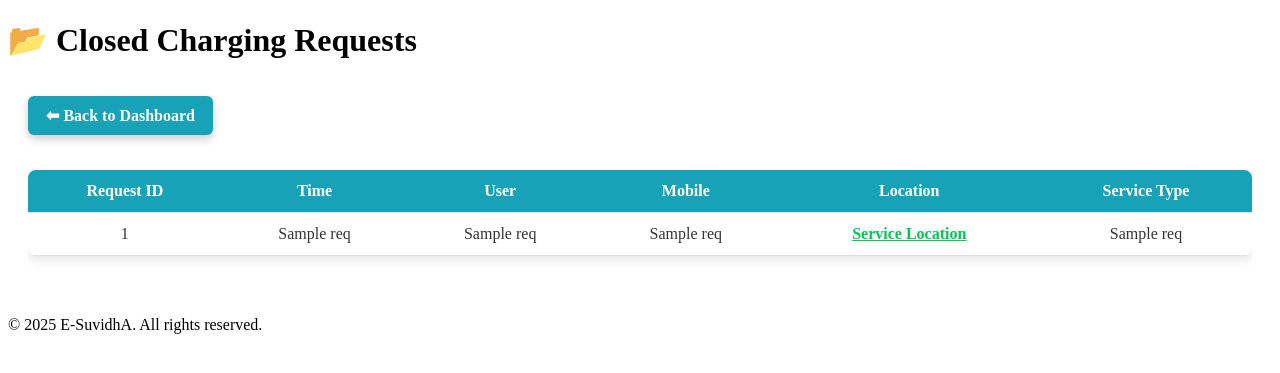
After one commit to ChinuJ6901/e-suvidha, a Flask app: template app/templates/provider_my_requests.html in a window 1280 px wide. The commit adds this page. Shown: the top 373 px of the page. Run offline with Flask 3, Linux system fonts and the light colour scheme; the template is opened without the code that fills it: most values are stand-ins (such as "Sample title", 1, 10 or a date in 2020).

Commit message:
link fixed on station dash to redirect, my request page integrated to show history

```diff
--- /dev/null
+++ b/app/static/css/prodashstyle.css
@@ -0,0 +1,90 @@
+:root {
+    --primary-green: #00c853;
+    --hover-green: #00b74f;
+    --white: #ffffff;
+    --gray: #f4f4f4;
+    --text-dark: #333;
+    --text-light: #bbb;
+    --shadow: 0px 4px 8px rgba(0, 0, 0, 0.2);
+}
+
+/* Back Button */
+.btn-back {
+    display: inline-block;
+    background-color: #17a2b8;
+    color: #fff;
+    padding: 10px 18px;
+    margin: 15px 20px;
+    text-decoration: none;
+    border-radius: 6px;
+    font-weight: bold;
+    box-shadow: 0px 4px 8px rgba(0,0,0,0.2);
+    transition: background-color 0.3s ease;
+}
+.btn-back:hover {
+    background-color: #00b74f;
+}
+
+
+/* Table Container */
+.table-container {
+    overflow-x: auto;
+    margin: 20px;
+    padding-bottom: 40px;
+}
+
+/* Table Styling */
+.styled-table {
+    width: 100%;
+    border-collapse: collapse;
+    background-color: var(--white);
+    color: var(--text-dark);
+    border-radius: 8px;
+    overflow: hidden;
+    box-shadow: 0 4px 12px rgba(0, 0, 0, 0.1);
+    min-width: 600px;
+}
+
+.styled-table thead {
+    background-color: #17a2b8;
+    color: var(--white);
+    font-weight: bold;
+}
+
+.styled-table th,
+.styled-table td {
+    padding: 12px 15px;
+    text-align: center;
+    border-bottom: 1px solid #e0e0e0;
+}
+
+/* Zebra striping */
+.styled-table tbody tr:nth-child(even) {
+    background-color: var(--gray);
+}
+
+/* No Data Text */
+.no-data {
+    text-align: center;
+    font-size: 18px;
+    margin-top: 50px;
+    color: var(--text-light);
+}
+
+/* Responsive tweaks */
+@media (max-width: 768px) {
+    .btn-back {
+        margin: 15px 10px;
+        padding: 8px 14px;
+        font-size: 14px;
+    }
+
+    .styled-table {
+        font-size: 14px;
+        min-width: 100%;
+    }
+
+    .table-container {
+        margin: 10px;
+    }
+}
--- /dev/null
+++ b/app/templates/provider_my_requests.html
@@ -0,0 +1,55 @@
+<!DOCTYPE html>
+<html lang="en">
+<head>
+    <meta charset="UTF-8">
+    <title>My Closed Requests</title>
+    <meta name="viewport" content="width=device-width, initial-scale=1.0">
+    <link rel="stylesheet" href="{{ url_for('static', filename='css/prodashstyle.css') }}">
+</head>
+<body>
+    <header class="dashboard-header">
+        <h1>📂 Closed Charging Requests</h1>
+    </header>
+
+    <div class="top-bar">
+        <a href="{{ url_for('provider.provider_dashboard') }}" class="btn-back">⬅ Back to Dashboard</a>
+    </div>
+
+    <main class="dashboard-content">
+        {% if requests %}
+            <div class="table-container">
+                <table class="styled-table">
+                    <thead>
+                        <tr>
+                            <th>Request ID</th>
+                            <th>Time</th>
+                            <th>User</th>
+                            <th>Mobile</th>
+                            <th>Location</th>
+                            <th>Service Type</th>
+                        </tr>
+                    </thead>
+                    <tbody>
+                        {% for req in requests %}
+                            <tr>
+                                <td>{{ req[0] }}</td>
+                                <td>{{ req[1] }}</td>
+                                <td>{{ req[2] }}</td>
+                                <td>{{ req[3] }}</td>
+                                <td><a href="{{ req[4] }}" target="_blank" style="color: #00c853; font-weight: bold;">Service Location</a></td>
+                                <td>{{ req[5] }}</td>
+                            </tr>
+                        {% endfor %}
+                    </tbody>
+                </table>
+            </div>
+        {% else %}
+            <p class="no-data">No closed requests found.</p>
+        {% endif %}
+    </main>
+
+    <footer class="dashboard-footer">
+        <p>© 2025 E-SuvidhA. All rights reserved.</p>
+    </footer>
+</body>
+</html>
```
Also changed, not shown: app/provider_routes.py (+24 -3 lines), app/templates/provider_dashboard.html (+5 -5 lines).
